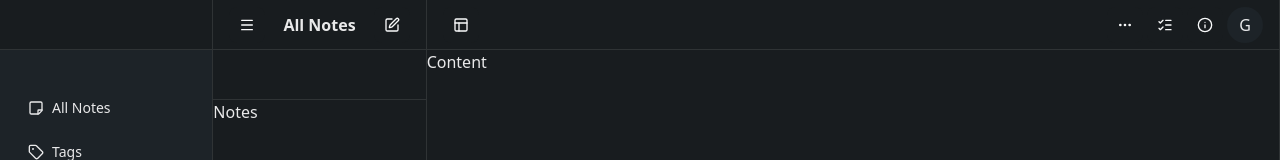
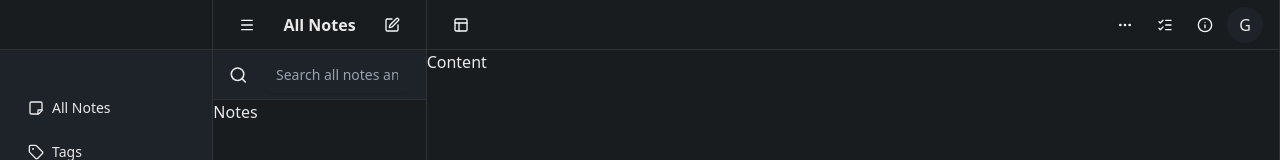
Before and after one commit to crstelli/inka, a Next.js app: page / in a window 1280 px wide. Shown: the top 160 px of the page. Built offline with nearby package versions, Linux system fonts and the light colour scheme.

Commit message:
Built searchbar

```diff
--- a/app/page.tsx
+++ b/app/page.tsx
@@ -3,6 +3,7 @@ import { Breadcrumb } from "@/components/Breadcrumb";
 import { Content } from "@/components/Content";
 import { NoteHeading } from "@/components/NoteHeading";
 import { Notes } from "@/components/Notes";
+import { Search } from "@/components/Search";
 import { Sidebar } from "@/components/Sidebar";
 
 export default function page() {
@@ -12,7 +13,7 @@ export default function page() {
       <AddNote />
       <NoteHeading />
       <Sidebar />
-      <div></div>
+      <Search />
       <Content />
       <Notes />
       <Breadcrumb />
--- /dev/null
+++ b/components/Search.tsx
@@ -0,0 +1,13 @@
+import { SearchIcon } from "lucide-react";
+import { Input } from "@/components/ui/input";
+
+function Search() {
+  return (
+    <div className="bg-secondary flex items-center px-4 gap-4">
+      <SearchIcon className="text-foreground" />
+      <Input className="border-none dark:bg-secondary" placeholder="Search all notes and tags" />
+    </div>
+  );
+}
+
+export { Search };
--- /dev/null
+++ b/components/ui/input.tsx
@@ -0,0 +1,21 @@
+import * as React from "react";
+
+import { cn } from "@/lib/utils";
+
+function Input({ className, type, ...props }: React.ComponentProps<"input">) {
+  return (
+    <input
+      type={type}
+      data-slot="input"
+      className={cn(
+        "file:text-foreground placeholder:text-muted-foreground selection:bg-primary selection:text-primary-foreground dark:bg-input/30 border-input h-9 w-full min-w-0 rounded-md border bg-transparent px-3 py-1 text-base shadow-xs transition-[color,box-shadow] outline-none file:inline-flex file:h-7 file:border-0 file:bg-transparent file:text-sm file:font-medium disabled:pointer-events-none disabled:cursor-not-allowed disabled:opacity-50 md:text-sm",
+        "focus-visible:border-ring focus-visible:ring-ring/50 focus-visible:ring-[3px]",
+        "aria-invalid:ring-destructive/20 dark:aria-invalid:ring-destructive/40 aria-invalid:border-destructive",
+        className
+      )}
+      {...props}
+    />
+  );
+}
+
+export { Input };
```
